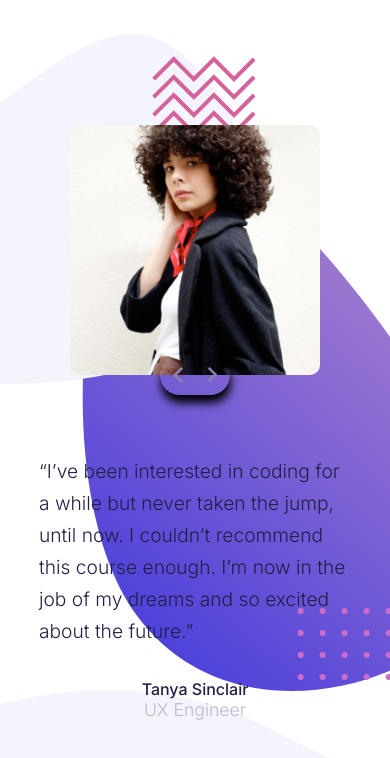
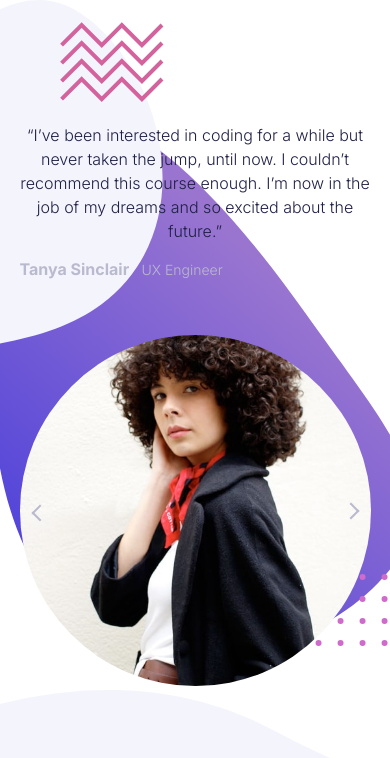
Before and after one commit to akilah10727/coding-testimonial, a plain HTML site: page index.html in a window 390 px wide. Drawn offline with Linux system fonts and the light colour scheme.

Commit message:
second changes

```diff
--- a/index.html
+++ b/index.html
@@ -6,151 +6,6 @@
   <link rel="icon" type="image/png" sizes="32x32" href="style.css/images/favicon-32x32.png">
   <link rel="stylesheet" href="./style.css/style.css">
   <title>Frontend Mentor | Coding Bootcamp Testimonials Slider</title>
-  <style> * {
-    box-sizing: border-box;
-    margin: 0;
-    padding: 0;
-  }
-
-  body {
-    font-family: 'Inter', sans-serif;
-    font-size: 32px;
-    display: grid;
-    place-items: center;
-    min-height: 100vh;
-    background: url(style.css/images/pattern-bg.svg), url(style.css/images/pattern-quotes.svg), url(style.css/images/pattern-curve.svg);
-    background-repeat: no-repeat;
-    background-position: 92% 0%, 30% 25%, bottom left;
-  }
-
-  .hide {
-    display: none !important;
-  }
-
-  .container {
-    max-width: 80vw;
-  }
-
-  .Tanya,
-  .John {
-    display: flex;
-    justify-content: center;
-    align-items: center;
-  }
-
-  .container p {
-    font-size: 1.4rem;
-    font-weight: 300;
-    color: hsl(240, 38%, 20%);
-    line-height: 2rem;
-    margin-bottom:
-    2rem;
-  }
-
-  .container .name {
-  font-size: 1.2rem;
-  font-weight: 500;
-  color: hsl(240, 38%, 20%);
-  }
-
-  .container .title {
-  font-size: 1.3rem;
-  font-weight: 300;
-  color: hsl(240, 18%, 77%);
-  }
-
-  .image__container {
-  position: relative;
-  }
-
-  .image__container img {
-  width: 500px;
-  height: 500px;
-  border-radius: 10px;
-  }
-
-  .image__container .nav__buttons {
-  position: absolute;
-  height: 50px;
-  width: 100px;
-  right: 350px;
-  bottom: -15px;
-  display: flex;
-  background-image: #ffffff;
-  border-radius: 30px;
-  box-shadow: 1px 8px 10px rgba(0, 0, 0.4);
-  }
-
-  .nav__buttons .prev__button {
-  background: url(style.css/images/icon-prev.svg) no-repeat;
-  background-size: 30%;
-  background-position: center;
-  width: 50%;
-  border: none;
-  outline: none;
-  border-radius: 30px 0 0 30px;
-  z-index: 4;
-  }
-
-  .nav__buttons .next__button {
-  background: url(style.css/images/icon-next.svg) no-repeat;
-  background-size: 30%;
-  background-position: center;
-  width: 50%;
-  border: none;
-  outline: none;
-  border-radius: 30px 0 0 30px;
-  z-index: 4;
-  }
-
-  @media screen and (max-width: 768px) {
-  body {
-  background: url(style.css/images/pattern-bg.svg), url(style.css/images/pattern-quotes.svg), url(style.css/images/pattern-curve.svg);
-  background-repeat: no-repeat;
-  background-size: 80% 20% 80%;
-  background-position: 62% 18%, 45% 58%, bottom left;
-  }
-
-  .Tanya,
-  .John {
-  display: flex;
-  flex-direction: column-reverse;
-  }
-
-  .image__container img {
-  width: 250px;
-  height: 250px;
-  border-radius: 10px;
-  }
-
-  .container p {
-  margin-top: 4.5rem;
-  font-size: 1.2rem;
-  }
-
-  .container .name {
-  font-size: 1rem;
-  }
-
-  .container .title {
-  font-size: 1.1rem;
-  }
-
-  .image__container .nav__buttons {
-  position: absolute;
-  height: 40px;
-  width: 70px;
-  top: 230px;
-  right: 90px;
-  }
-
-  .name-title {
-  display: flex;
-  flex-direction: column;
-  justify-content: center;
-  align-items: center;
-  }
-  </style>
 </head>
 <body>
   <div class="container">
@@ -196,6 +51,28 @@
       </div>
     </div>
   </div>
-  <script src="script.js"></script>
+  <script>
+    document.addEventListener("DOMContentLoaded", function() {
+      const john = document.querySelector(".John");
+      const tanya = document.querySelector(".Tanya");
+      const prevButtons = document.querySelectorAll(".prev__button");
+      const nextButtons = document.querySelectorAll(".next__button");
+
+      john.classList.add("hide");
+
+      const slideChange = () => {
+        if (!john.classList.contains("hide")) {
+          john.classList.add("hide");
+          tanya.classList.remove("hide");
+        } else {
+          tanya.classList.add("hide");
+          john.classList.remove("hide");
+        }
+      };
+
+      prevButtons.forEach(item => item.addEventListener("click", slideChange));
+      nextButtons.forEach(item => item.addEventListener("click", slideChange));
+    });
+  </script>
 </body>
 </html>
--- a/style.css/style.css
+++ b/style.css/style.css
@@ -8,11 +8,11 @@
 
 body {
   font-family: 'Inter', sans-serif;
-  font-size: 32px;
+  font-size: 16px;
   display: grid;
   place-items: center;
   min-height: 100vh;
-  background: url(style.css/images/pattern-bg.svg), url(style.css/images/pattern-quotes.svg), url(style.css/images/pattern-curve.svg);
+  background: url(images/pattern-bg.svg), url(images/pattern-quotes.svg), url(images/pattern-curve.svg);
   background-repeat: no-repeat;
   background-position: 92% 0%, 30% 25%, bottom left;
 }
@@ -33,115 +33,93 @@ body {
 }
 
 .container p {
-  font-size: 1.4rem;
+  font-size: 1rem;
   font-weight: 300;
   color: hsl(240, 38%, 20%);
-  line-height: 2rem;
-  margin-bottom:
-  2rem;
+  line-height: 1.5rem;
+  margin-bottom: 1rem;
+  text-align: center;
 }
 
-.container .name {
-font-size: 1.2rem;
-font-weight: 500;
-color: hsl(240, 38%, 20%);
+.name {
+  font-size: 1rem;
+  font-weight: 700;
+  color: hsl(240, 18%, 77%);
+  margin-right: 0.5rem;
 }
 
-.container .title {
-font-size: 1.3rem;
+.title {
+  font-size: 0.875rem;
   font-weight: 300;
   color: hsl(240, 18%, 77%);
 }
 
 .image__container {
   position: relative;
+  width: 100%;
+  max-width: 400px;
+  margin: 2rem auto;
 }
 
 .image__container img {
-width: 500px;
-height: 500px;
-border-radius: 10px;
+  width: 100%;
+  height: auto;
+  border-radius: 50%;
 }
 
-.image__container .nav__buttons {
+.nav__buttons {
   position: absolute;
-height: 50px;
-width: 100px;
-right: 350px;
-bottom: -15px;
+  top: 50%;
+  left: 0;
+  right: 0;
+  transform: translateY(-50%);
   display: flex;
-background-image: #ffffff;
-border-radius: 30px;
-box-shadow: 1px 8px 10px rgba(0, 0, 0.4);
+  justify-content: space-between;
+  align-items: center;
 }
 
-.nav__buttons .prev__button {
-background: url(style.css/images/icon-prev.svg) no-repeat;
-background-size: 30%;
-background-position: center;
-width: 50%;
+.prev__button,
+.next__button {
+  width: 2.5rem;
+  height: 2.5rem;
+  background: none;
   border: none;
-outline: none;
-border-radius: 30px 0 0 30px;
-z-index: 4;
+  cursor: pointer;
 }
 
-.nav__buttons .next__button {
-background: url(style.css/images/icon-next.svg) no-repeat;
-background-size: 30%;
-background-position: center;
-width: 50%;
-border: none;
-outline: none;
-border-radius: 30px 0 0 30px;
-z-index: 4;
+.prev__button::before,
+.next__button::before {
+  content: '';
+  display: inline-block;
+  width: 0.625rem;
+  height: 0.625rem;
+  border: 0.125rem solid hsl(240, 18%, 77%);
+  border-left: none;
+  border-top: none;
+  transform: rotate(-45deg);
 }
 
-@media screen and (max-width: 768px) {
-body {
-background: url(style.css/images/pattern-bg.svg), url(style.css/images/pattern-quotes.svg), url(style.css/images/pattern-curve.svg);
-background-repeat: no-repeat;
-background-size: 80% 20% 80%;
-background-position: 62% 18%, 45% 58%, bottom left;
+.prev__button:hover::before,
+.next__button:hover::before {
+  border-color: hsl(240, 38%, 20%);
+}
+
+.prev__button {
+  transform: rotate(180deg);
+}
+
+@media (max-width: 768px) {
+  .container {
+    max-width: 90vw;
   }
 
   .Tanya,
   .John {
-display: flex;
-flex-direction: column-reverse;
+    flex-direction: column;
+    align-items: center;
   }
 
-.image__container img {
-width: 250px;
-height: 250px;
-border-radius: 10px;
-}
-
-.container p {
-margin-top: 4.5rem;
-font-size: 1.2rem;
-}
-
-.container .name {
-font-size: 1rem;
-}
-
-.container .title {
-font-size: 1.1rem;
-}
-
-.image__container .nav__buttons {
-position: absolute;
-height: 40px;
-width: 70px;
-top: 230px;
-right: 90px;
-}
-
-.name-title {
-display: flex;
-flex-direction: column;
-justify-content: center;
-align-items: center;
+  .testimonial {
+    margin-bottom: 1.5rem;
   }
 }
```
Also changed, not shown: script.js/script.js (+64 -3 lines), 1 other file. Lines whose indentation alone changed are shown as unchanged.
